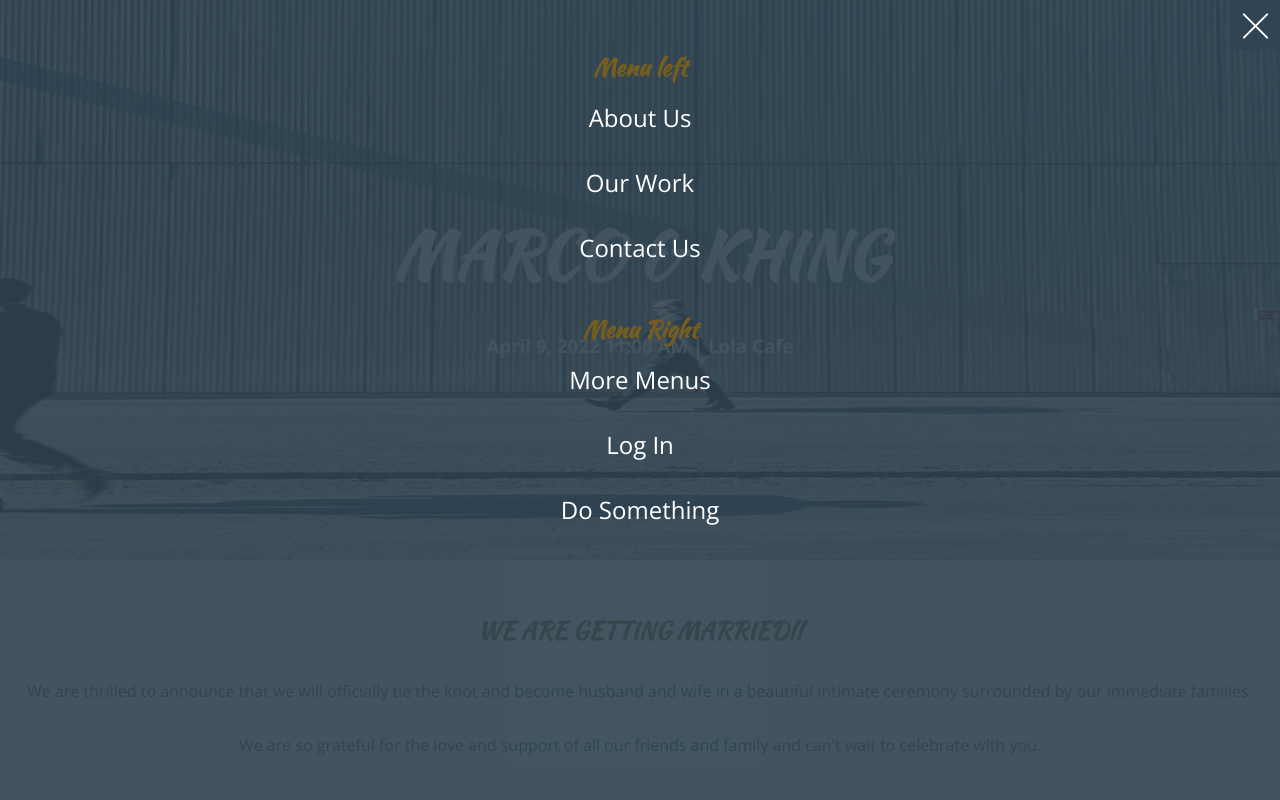
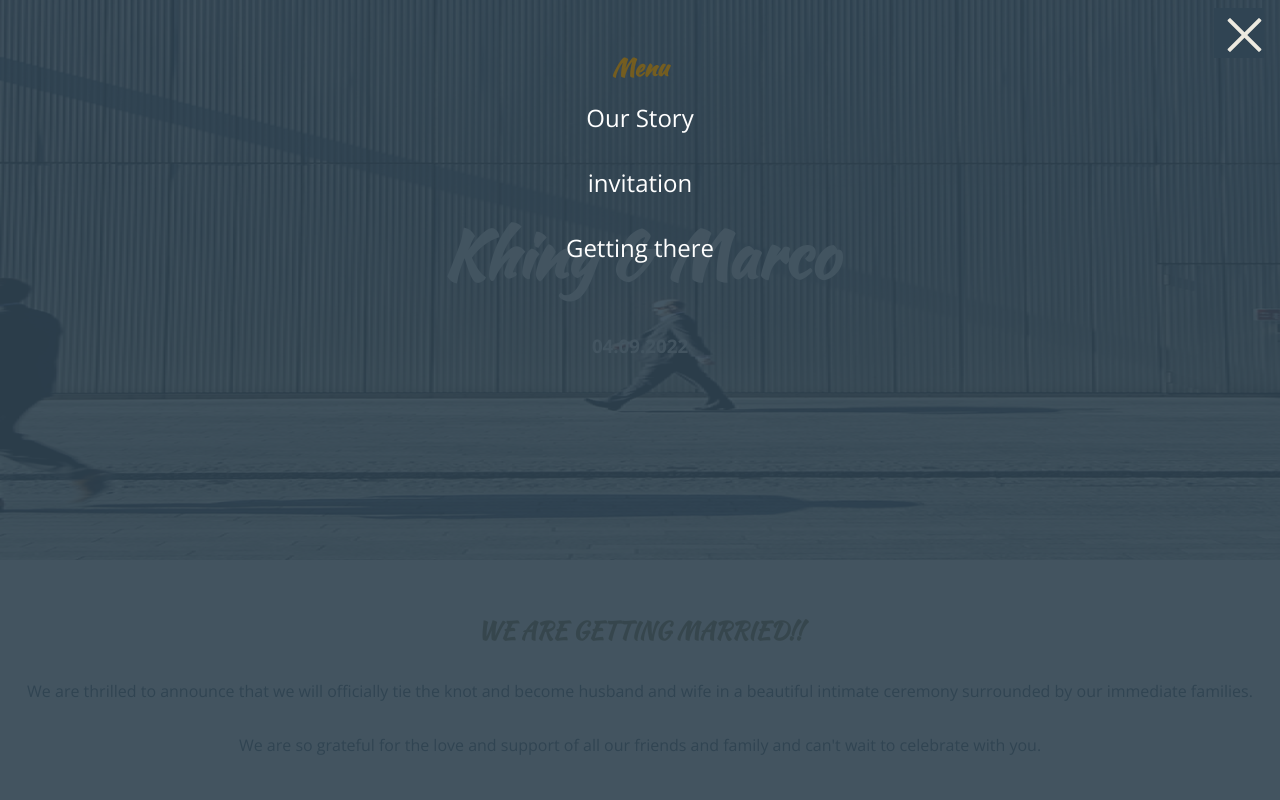
Before and after one commit to Afrodeezia/Wedding-Invitation, a plain HTML site: page index.html in a window 1280 px wide. Both pictures are taken after a click on the element 1255 px from the left and 25 px from the top of the page. Shown: the top 800 px of the page. Drawn offline with nearby package versions, Linux system fonts and the light colour scheme.

Commit message:
finished buttons. will arrange design. the next push

```diff
--- a/index.html
+++ b/index.html
@@ -30,21 +30,14 @@
         <div class="container">
           <div class="row">
             <div class="columns half">
-              <h2>Menu left</h2>
+              <h2>Menu</h2>
               <ul>
-                <li>About Us</li>
-                <li>Our Work</li>
-                <li>Contact Us<li>
+                <li>Our Story</li>
+                <li>invitation</li>
+                <li>Getting there<li>
               </ul>
             </div>
-            <div class="columns half">
-              <h2>Menu Right</h2>
-              <ul>
-                <li>More Menus</li>
-                <li>Log In</li>
-                <li>Do Something<li>
-              </ul>
-            </div>
+
           </div>
         </div>
       </section>
@@ -54,8 +47,8 @@
        <section id="bdaft">
         <img src="images/main-backdraft.jpg" alt="main-backdraft" id="mbdaft">
         <div id="topper">
-           <h1>MARCO & KHING</h1>
-           <h3 id="dt">April 9, 2022 11:00 AM | Lola Cafe </h3>
+           <h1>Khing & Marco</h1>
+           <h3 id="dt">04.09.2022 </h3>
         </div>
        </section>
    </header>
--- a/style.css
+++ b/style.css
@@ -36,7 +36,9 @@ nav {
 }
 
 .menu-icon {
-    background: #007482;
+
+    top: 0.5rem;
+    right: 1rem;
     width: 50px;
     height: 50px;
     margin: 0 0 0 auto;
@@ -50,9 +52,9 @@ nav {
 .menu-icon span:after {
     cursor: pointer;
     border-radius: 1px;
-    height: 2px;
-    width: 35px;
-    background: white;
+    height: 4px;
+    width: 45px;
+    background: #EDEAE0;
     position: absolute;
     left: 15%;
     top: 50%;
@@ -260,7 +262,7 @@ nav {
     z-index: 3;
     border: none;
     outline: none;
-    background-color: red;
+    background-color: rgba(48, 68, 83, 0.9);
     color: white;
     cursor: pointer;
     padding: 15px;
```
